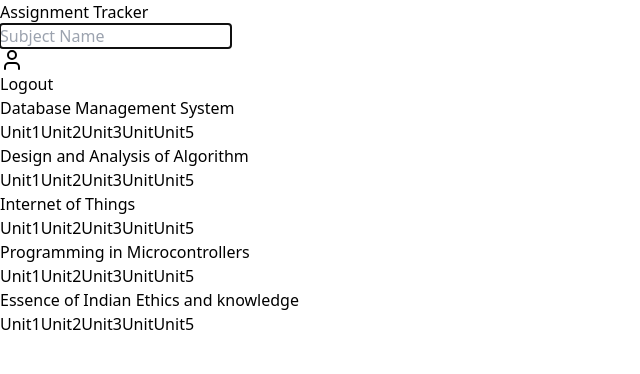
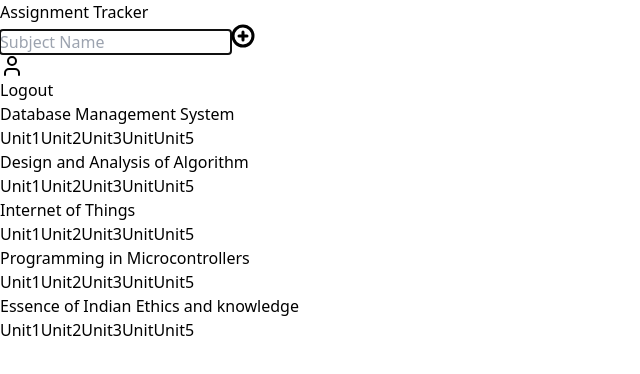
Before and after one commit to Sah-Abhishek/Assignment-tracked, a React (Vite) app in the folder frontend/: page /home in a window 1280 px wide. Both pictures are taken after a click on the button "Add new Subject". Shown: the top 374 px of the page, without its empty margins (0-640 px from the left). Built offline with nearby package versions, Linux system fonts and the light colour scheme.

Commit message:
Added zustand and created subject state and input subject

```diff
--- a/frontend/src/app/subjectStore.js
+++ b/frontend/src/app/subjectStore.js
@@ -1,7 +1,31 @@
-import create from 'zustand';
+import { create } from 'zustand';
 import { devtools, persist, } from 'zustand/middleware';
 
 const subjectStore = (set) => ({
-    course: [],
+    subjects: [],
+    addSubject: (subject) => {
+        set((state) => ({
+            subjects: [subject, ...state.subjects],
+        }))
+    },
+    removeSubject: (subjectId) => {
+        set((state) => ({
+            subjects: state.subjects.filter((s) => s.id !== subjectId)
+        }))
+    },
+    toggleSubjectStatus: (subjectId) => {
+        set((state) => ({
+            subjects: state.subjects.map((subject) => subject.id === subjectId ? {...subject, completed: !subject.completed} : subject)
+        }))
+    }
+})
 
-})
+const useSubjectStore = create(
+    devtools(
+        persist(subjectStore, {
+            name: "subjects"
+        })
+    )
+)
+
+export default useSubjectStore;
--- a/frontend/src/components/Navbar.jsx
+++ b/frontend/src/components/Navbar.jsx
@@ -1,5 +1,9 @@
 import { User, Plus } from 'lucide-react';
 import { useEffect, useRef, useState } from 'react';
+import useSubjectStore from '../app/subjectStore.js';
+import { CirclePlus } from 'lucide-react';
+
+
 
 
 
@@ -12,6 +16,20 @@ const Navbar = () => {
         // Add logout functionality here
         console.log('Logout clicked');
     };
+
+    const addSubject = useSubjectStore((state) => state.addSubject);
+    const [subjectTitle, setSubjectTitle] = useState("");
+    console.log("SubjectForm Rendered");
+
+     const handleSubjectSubmit = () => {
+        if(!subjectTitle) return alert("Please add subject Title");
+        addSubject({
+            id: Math.ceil(Math.random() * 1000000),
+            title: subjectTitle
+        })
+        setSubjectTitle("");
+     }
+
 
     useEffect(() => {
         const handleClickOutside = (event) => {
@@ -54,11 +72,19 @@ const Navbar = () => {
                 <div >
 
                     {isInputVisible ?
-                        <input ref={inputRef} type="text" className='bg-white px-20 py-2 font-extrabold rounded-xl flex' placeholder='Subject Name' />
+                        (
+                            <div className='flex border border-white bg-white rounded-xl'>
+                                <input value={subjectTitle} onChange={(e) =>  setSubjectTitle(e.target.value)} ref={inputRef} type="text" className='bg-white px-20 py-2 font-extrabold rounded-xl flex' placeholder='Subject Name' />
+                                <button onClick={() => {
+                                     handleSubjectSubmit();
+                                }} className='text-gray-500 text-2xl font-semibold px-2'><CirclePlus strokeWidth={3}/></button>
+                            </div>
+                        )
+
                         :
                         (
                             <button ref={buttonRef} className='bg-white pr-20 pl-12 py-2 font-extrabold rounded-xl flex' onClick={() => setIsInputVisible(true)}>
-                                <Plus className='mx-4 text-black font-extrabold' />
+                                <Plus className='mx-4 text-black'  strokeWidth={3}/>
 
                                 Add new Subject
                             </button>
```
